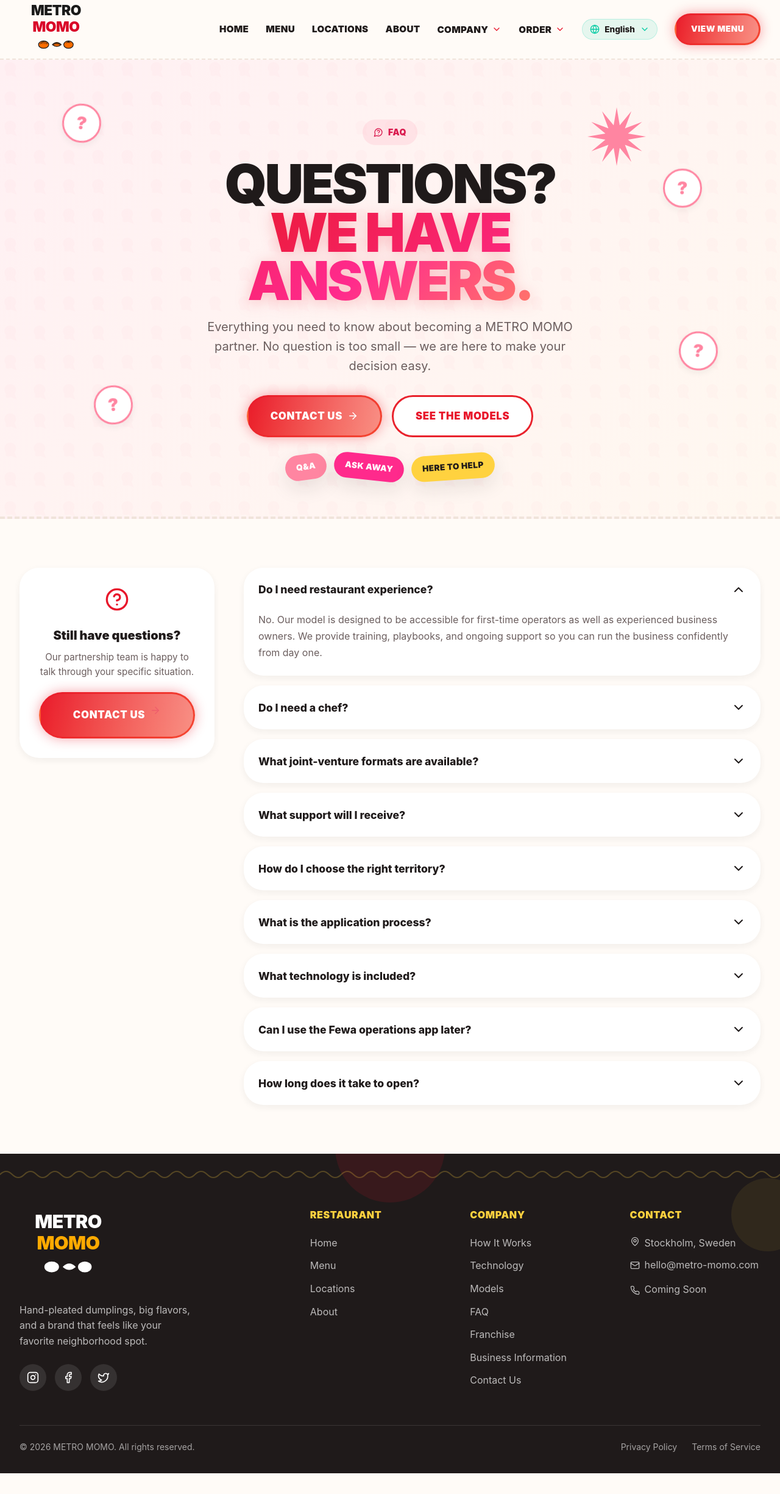
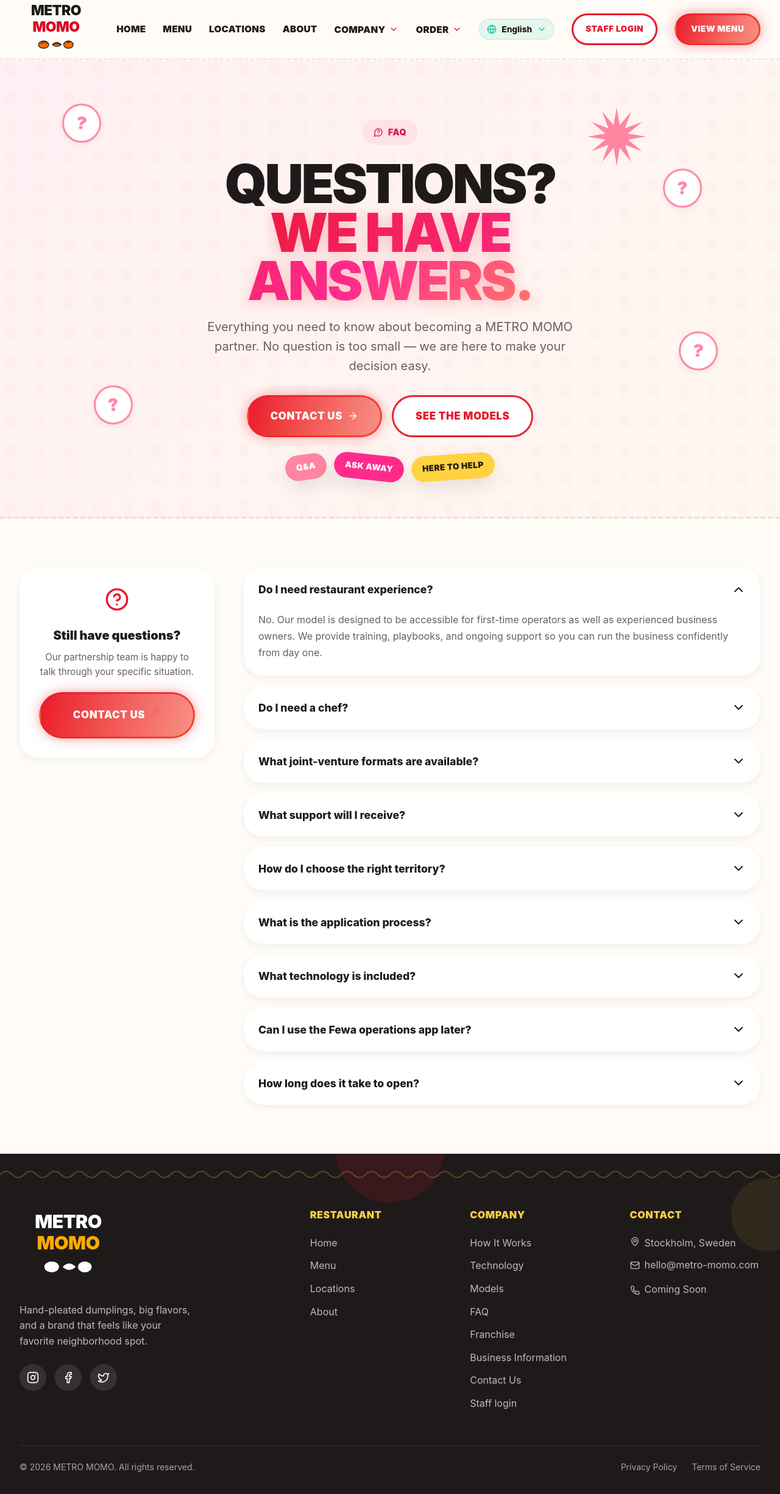
Before and after one commit to PB9181/metro-momo-website, a React (Vite) app: page /faq in a window 1280 px wide. Shown: the whole page at 61% size. Before the commit the page ends 2416 px from the top, so only its background shows below. Built offline with nearby package versions, Linux system fonts and the light colour scheme.

Commit message:
Add Staff login in the nav and footer pointing at app.fewa.se.

```diff
--- a/src/components/Footer.tsx
+++ b/src/components/Footer.tsx
@@ -65,6 +65,11 @@
                   <Link to={link.href}>{link.label}</Link>
                 </li>
               ))}
+              <li>
+                <a href="https://app.fewa.se" target="_blank" rel="noopener noreferrer">
+                  {t('nav.app')}
+                </a>
+              </li>
             </ul>
           </div>
 
--- a/src/components/Nav.tsx
+++ b/src/components/Nav.tsx
@@ -306,6 +306,15 @@
               )}
             </div>
 
+            <a
+              href="https://app.fewa.se"
+              className="btn btn-secondary nav-app-cta"
+              target="_blank"
+              rel="noopener noreferrer"
+              onClick={handleNavClick}
+            >
+              {t("nav.app")}
+            </a>
             <Link
               to="/menu"
               className="btn btn-primary nav-cta"
@@ -594,6 +603,10 @@
           padding: 12px 24px;
           font-size: 0.85rem;
         }
+        .nav-app-cta {
+          padding: 12px 20px;
+          font-size: 0.85rem;
+        }
         .nav-toggle {
           display: none;
           background: transparent;
@@ -722,6 +735,12 @@
             text-align: center;
             justify-content: center;
           }
+          .nav-app-cta {
+            margin-top: 8px;
+            width: 100%;
+            text-align: center;
+            justify-content: center;
+          }
         }
         @media (max-width: 480px) {
           .nav-logo svg {
--- a/src/i18n/de.json
+++ b/src/i18n/de.json
@@ -16,6 +16,7 @@
     "faq": "FAQ",
     "apply": "Bewerben",
     "cta": "Menü ansehen",
+    "app": "Team-Login",
     "menuOpen": "Menü öffnen",
     "menuClose": "Menü schließen",
     "logoAlt": "METRO MOMO Startseite",
--- a/src/i18n/en.json
+++ b/src/i18n/en.json
@@ -16,6 +16,7 @@
     "faq": "FAQ",
     "apply": "Apply",
     "cta": "View Menu",
+    "app": "Staff login",
     "menuOpen": "Open menu",
     "menuClose": "Close menu",
     "logoAlt": "METRO MOMO home",
--- a/src/i18n/fr.json
+++ b/src/i18n/fr.json
@@ -16,6 +16,7 @@
     "faq": "FAQ",
     "apply": "Postuler",
     "cta": "Voir le menu",
+    "app": "Espace équipe",
     "menuOpen": "Ouvrir le menu",
     "menuClose": "Fermer le menu",
     "logoAlt": "Accueil METRO MOMO",
--- a/src/i18n/nl.json
+++ b/src/i18n/nl.json
@@ -16,6 +16,7 @@
     "faq": "FAQ",
     "apply": "Aanmelden",
     "cta": "Bekijk menu",
+    "app": "Team login",
     "menuOpen": "Menu openen",
     "menuClose": "Menu sluiten",
     "logoAlt": "METRO MOMO home",
```
